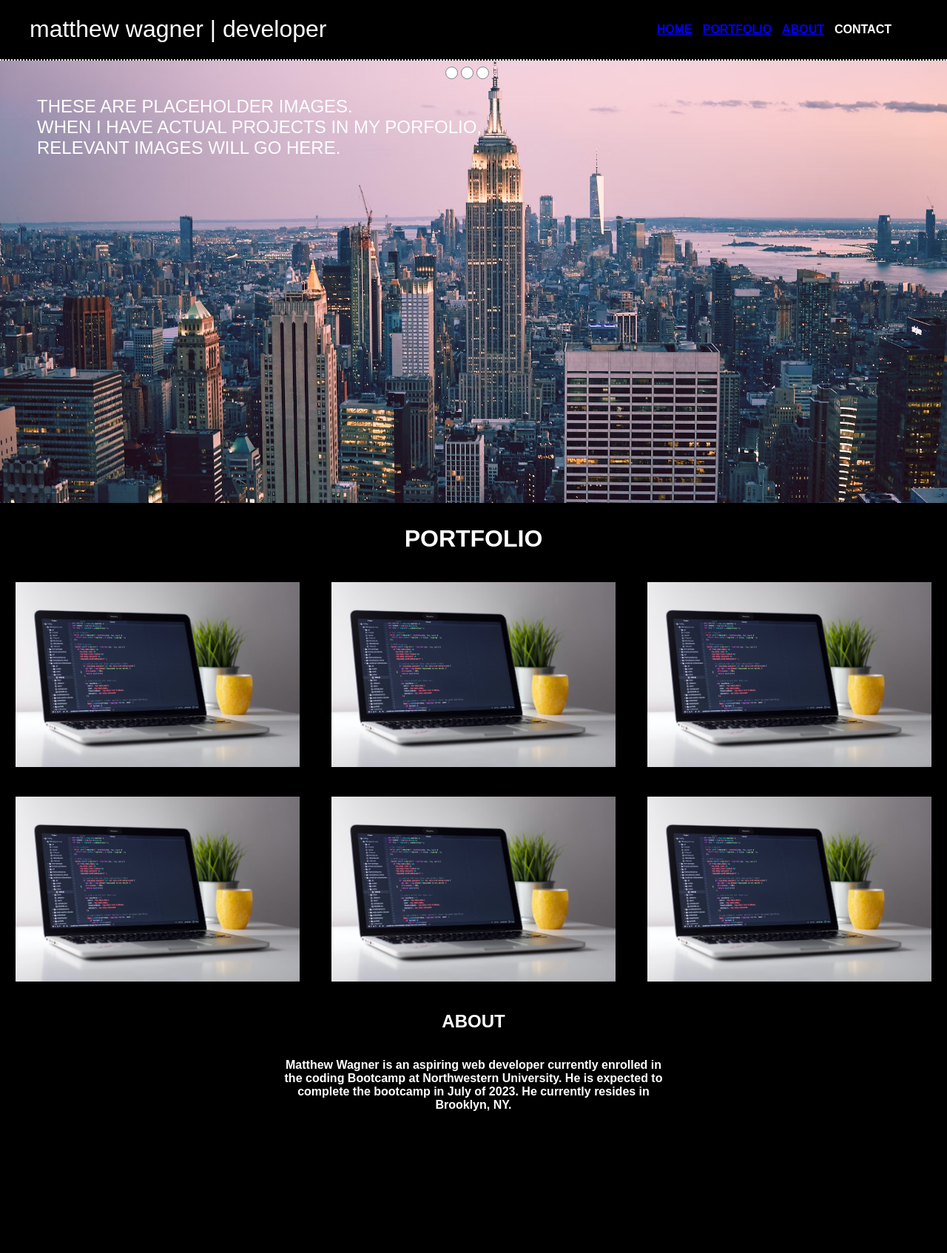
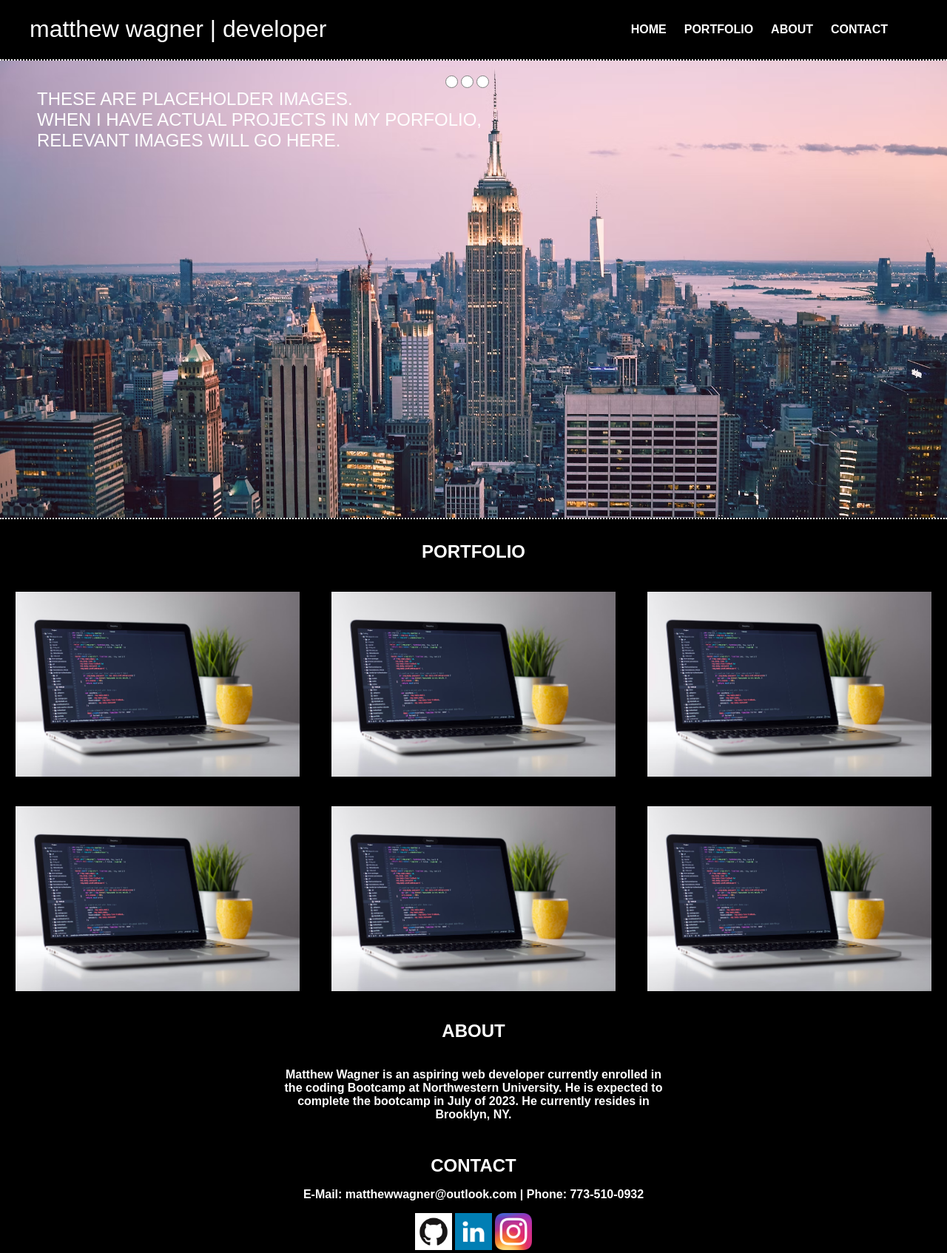
Before and after one commit to mattwagner28/HW2---Basic-Personal-Portfolio-, a plain HTML site: page index.html in a window 1280 px wide. Shown: the whole page at 74% size. Before the commit the page ends 1587 px from the top, so only its background shows below. Drawn offline with Linux system fonts and the light colour scheme.

Commit message:
revised the site so it is basically finished and presentable for the homework assignment

```diff
--- a/Assets/style.css
+++ b/Assets/style.css
@@ -8,9 +8,9 @@ body {
 /* Header and navbar fixed at the top of the site */
 
 header {
-    width: 100%;
     position: fixed;
     z-index: 7;
+    width: 100%;
     background-color: black;
     display: flex;
     flex-direction: row;
@@ -33,7 +33,6 @@ nav {
 
 nav li {
     display: inline;
-    color: white;
     font-family: Arial, Helvetica, sans-serif;
     font-weight: bold;
     text-align: right;
@@ -41,9 +40,27 @@ nav li {
     text-transform: uppercase;
 }
 
-nav li:hover {
-    background-color: white;
-    color: black;
+nav a {
+  padding: 5px;
+}
+
+nav a:link {
+  color: white;
+  text-decoration: none;
+}
+
+nav a:visited {
+  color: white;
+  text-decoration: none;
+}
+
+nav a:hover {
+  background-color: white;
+  color: black;
+}
+
+nav a:active {
+  color: lightskyblue;
 }
 
 /*Image Slideshow*/
@@ -51,19 +68,19 @@ nav li:hover {
 .slider {
     position: relative;
     width: 100%;
-    height: 600px;
-    background-color: yellow;
+    height: 700px;
+    background-color: black;
     margin-left: auto;
     margin-right: auto;
-    margin-top: 80px;
     text-align: center;
     overflow: hidden;
+    border-bottom: dotted white 2px;
   }
 
   .image-container {
     width: 300%;
     background-color: black;
-    height: 600px;
+    height: 700px;
     clear: both;
     position: relative;
     -webkit-transition: left 2s;
@@ -75,9 +92,10 @@ nav li:hover {
   .slide {
     float: left;
     margin: 0px;
-    padding: 0px;
+    padding: 80px 0px 0px 0px;
     position: relative;
     object-fit: cover;
+    object-position: 50% 10%;
   }
 
   figcaption {
@@ -87,7 +105,7 @@ nav li:hover {
     color: white;
     text-transform: uppercase;
     font-size: 150%;
-    margin: 50px
+    margin: 120px 50px;
     }
 
   #slide-1:target ~ .image-container {
@@ -104,7 +122,7 @@ nav li:hover {
 
   .buttons {
     position: absolute;
-    margin: -590px 50% 0 47%;
+    margin: -600px 50% 0 47%;
     width: 30%;
   }
   .buttons a {
@@ -116,20 +134,22 @@ nav li:hover {
     background-color: white;
   }
 
-  /*Portfolio Section*/
-#projects {
-  display: flex;
-  flex-wrap: wrap;
-  justify-content: space-evenly;
-}
+ /* Portfolio Section */
 
-.sectiontitle {
+ .sectiontitle {
   width: 100%;
   color: white;
   font-family: Arial, Helvetica, sans-serif;
   text-align: center;
   margin: 20px 0;
   padding-top: 10px;
+}
+
+
+#projects {
+  display: flex;
+  flex-wrap: wrap;
+  justify-content: space-evenly;
 }
 
 .card {
@@ -166,7 +186,7 @@ nav li:hover {
   padding: 0;
 }
 
-#about p {
+.info-text {
   align-items: center;
   color: white;
   width: 40%;
@@ -174,3 +194,51 @@ nav li:hover {
   font-family: Arial, Helvetica, sans-serif;
   font-weight: bold;
 }
+
+/* Contact section */
+
+#contact {
+  display: flex;
+  flex-direction: column;
+  align-items: center;
+}
+
+#contact h2 {
+  margin-bottom: 0;
+}
+
+#contact a:link {
+  color: white;
+  text-decoration: none;
+}
+
+#contact a:visited {
+  color: white;
+  text-decoration: none;
+}
+
+#contact a:hover {
+  background-color: white;
+  color: black;
+}
+
+#contact a:active {
+  color: lightskyblue;
+}
+
+/* Cards are split into two columns at 992px or smaller */
+@media screen and (max-width: 992px) {
+  .card {
+    width: 45%;
+  }
+
+  #about p {
+    width: 75%;
+  }
+}
+
+/* Cards are stacked on top of each other at 768px or smaller */
+@media screen and (max-width: 768px) {
+  .card {
+    width: 90%;
+  }
--- a/index.html
+++ b/index.html
@@ -8,19 +8,17 @@
     <title>Matthew Wagner Portfolio</title>
 </head>
 
-<body>
+<body id="top">
 
     <!-- Header with nav bar at the top of the page-->
-
         <header>
-        <h1 id="header">matthew wagner | developer</h1>
-
+            <h1>matthew wagner | developer</h1>
             <nav>
                 <ul>
-                <li><a href="#header">home</a></li>
+                    <li><a href="#top">home</a></li>
                     <li><a href="#portfolio">portfolio</a></li>
                     <li><a href="#about">about</a></li>
-                <li>contact</li>
+                    <li><a href="#contact">contact</a></li>
                 </ul>
             </nav>
         </header>
@@ -34,13 +32,13 @@
             <span id="slide-3"></span>
 
                  <div class="image-container">
-                    <img src="./Assets/nycSkyline.jpg" object-fit="cover" class="slide" width="33.3333%" height="600"/>
+                    <img src="./Assets/nycSkyline.jpg" class="slide" width="33.3333%" height="700"/>
                         <figcaption>These are placeholder images.
                             <br>When I have actual projects in my porfolio,</br>
                             Relevant images will go here.
                         </figcaption>
-                    <img src="./Assets/codelaptop.jpg" class="slide" width="33.3333%" height="600"/>
-                    <img src="./Assets/NUlogo.gif" class="slide"  width="33.3333%" height="600"/>
+                    <img src="./Assets/codelaptop.jpg" class="slide" width="33.3333%" height="700"/>
+                    <img src="./Assets/NUlogo.gif" class="slide"  width="33.3333%" height="700"/>
                 </div>
         </div>
 
@@ -52,7 +50,9 @@
 
         <!-- Portfolio -->
 
-            <h1 class="sectiontitle" id="portfolio">PORTFOLIO</h1>
+            <section id="portfolio">
+
+                <h1 class="sectiontitle">PORTFOLIO</h1>
 
                 <container id="projects">
 
@@ -79,15 +79,18 @@
                     <div class="card">
                         <h3>Project 6</h3>
                     </div>
+
                 </container>
 
+            </section>
 
-        <!--About-->
+
+        <!-- About-->
             <section id="about">
 
                 <h1 class="sectiontitle">ABOUT</h1>
 
-                <p>Matthew Wagner is an aspiring web developer currently enrolled in the
+                <p class="info-text">Matthew Wagner is an aspiring web developer currently enrolled in the
                     coding Bootcamp at Northwestern University. He is expected to complete
                     the bootcamp in July of 2023. He currently resides in Brooklyn, NY.</p>
 
@@ -95,11 +98,13 @@
 
         <!--Contact-->
         <footer id="contact">
-
-            <p>Matthew Wagner is an aspiring web developer currently enrolled in the
-                coding Bootcamp at Northwestern University. He is expected to complete
-                the bootcamp in July of 2023. He currently resides in Brooklyn, NY.</p>
-
+            <h2 class="sectiontitle">CONTACT</h2>
+            <p class="info-text">E-Mail: <a href="matthewwagner@outlook.com">matthewwagner@outlook.com</a> | Phone: 773-510-0932</p>
+            <div id="socialmedia-icons">
+                <a href="https://github.com/mattwagner28"><img src="./Assets/GitHub-Mark.png" width="50px" height="50px"></a>
+                <a href="https://www.linkedin.com/in/matthewtwagner"><img src="./Assets/linkedin-mark.png" width="50px" height="50px"></a>
+                <a href="https://www.instagram.com/matt_wagner_/"><img src="./Assets/Instagram_icon.png.webp" width="50px" height="50px"></a>
+            </div>
         </footer>
 
     </main>
```
Also changed, not shown: Assets/GitHub-Mark.png (added), Assets/Instagram_icon.png.webp (added), Assets/linkedin-mark.png (added). Lines whose indentation alone changed are shown as unchanged.
